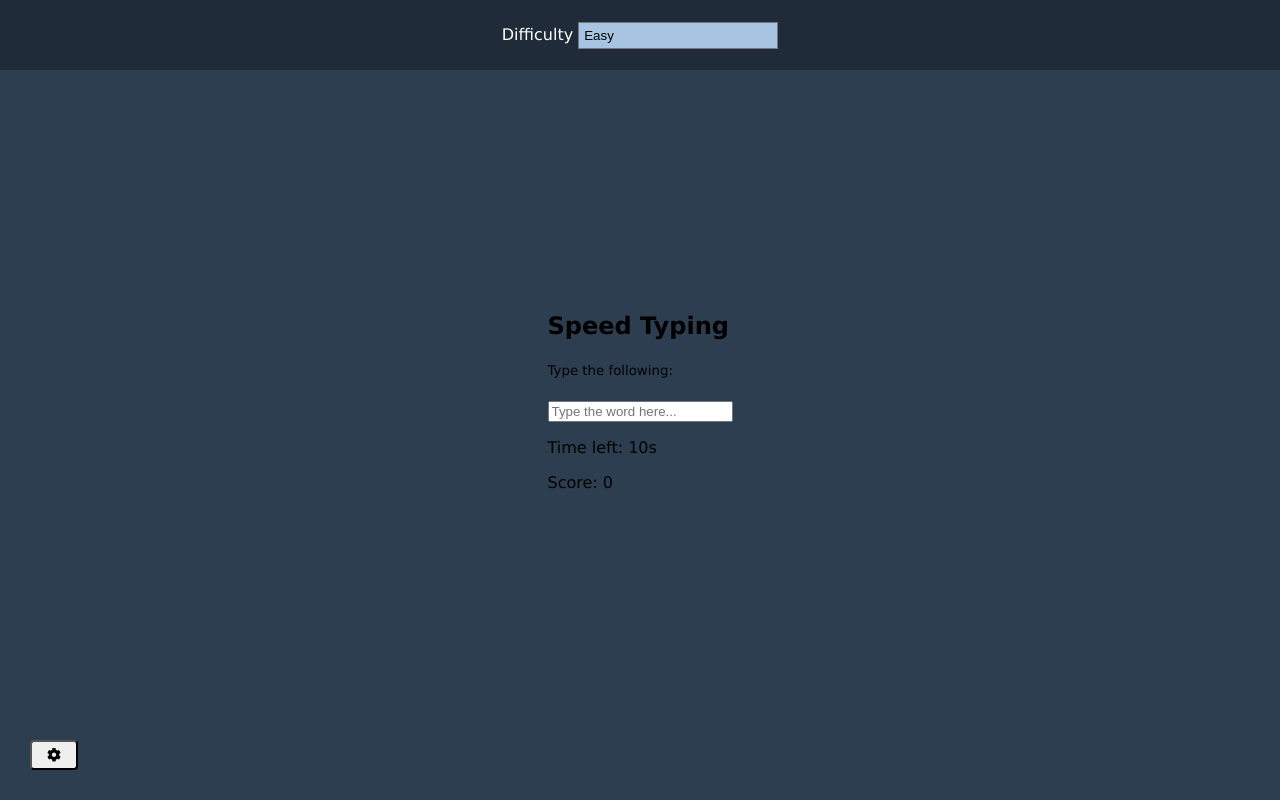
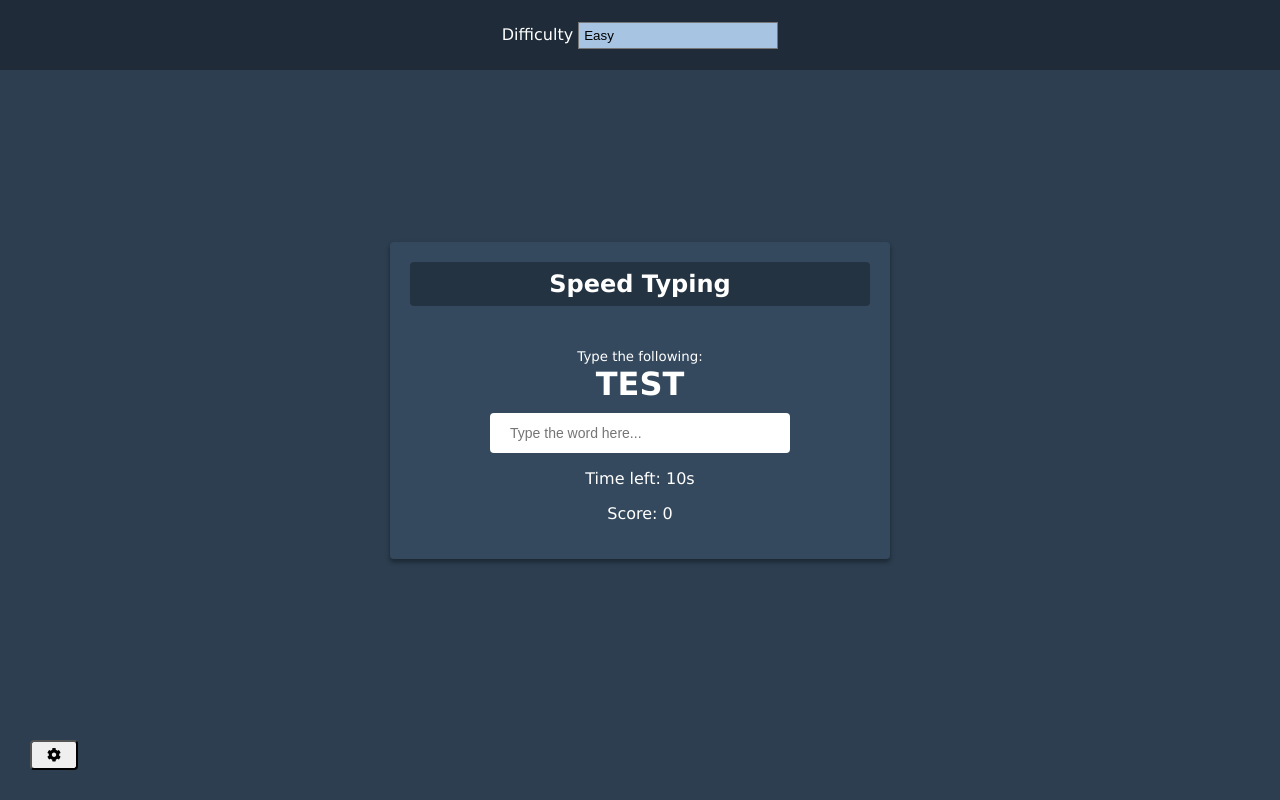
Before and after one commit to tod619/dom_typing_game, a plain HTML site: page index.html in a window 1280 px wide. Drawn offline with Linux system fonts and the light colour scheme.

Commit message:
add style to h1, h2 + input in style.css file

```diff
--- a/index.html
+++ b/index.html
@@ -35,7 +35,7 @@
         <h2>Speed Typing</h2>
         <small>Type the following:</small>
 
-        <h1 id="word"></h1>
+        <h1 id="word">TEST</h1>
 
         <input type="text" id="text" autocomplete="off" placeholder="Type the word here...">
 
--- a/style.css
+++ b/style.css
@@ -66,3 +66,36 @@ button:focus {
     outline: 0;
 }
 /* End: Settings */
+
+/* Start: Container */
+.container {
+    background-color: #34495e;
+    padding: 20px;
+    border-radius: 4px;
+    box-shadow: 0 3px 5px rgba(0,0,0,0.4);
+    color: #fff;
+    position: relative;
+    text-align: center;
+    width: 500px;
+}
+
+.container h2 {
+    background-color: rgba(0,0,0,0.3);
+    padding: 8px;
+    border-radius: 4px;
+    margin: 0 0 40px;
+}
+
+h1 {
+    margin: 0;
+}
+
+input {
+    border: 0;
+    font-size: 14px;
+    border-radius: 4px;
+    width: 300px;
+    padding: 12px 20px;
+    margin-top: 10px;
+}
+/* End: Container */
```
